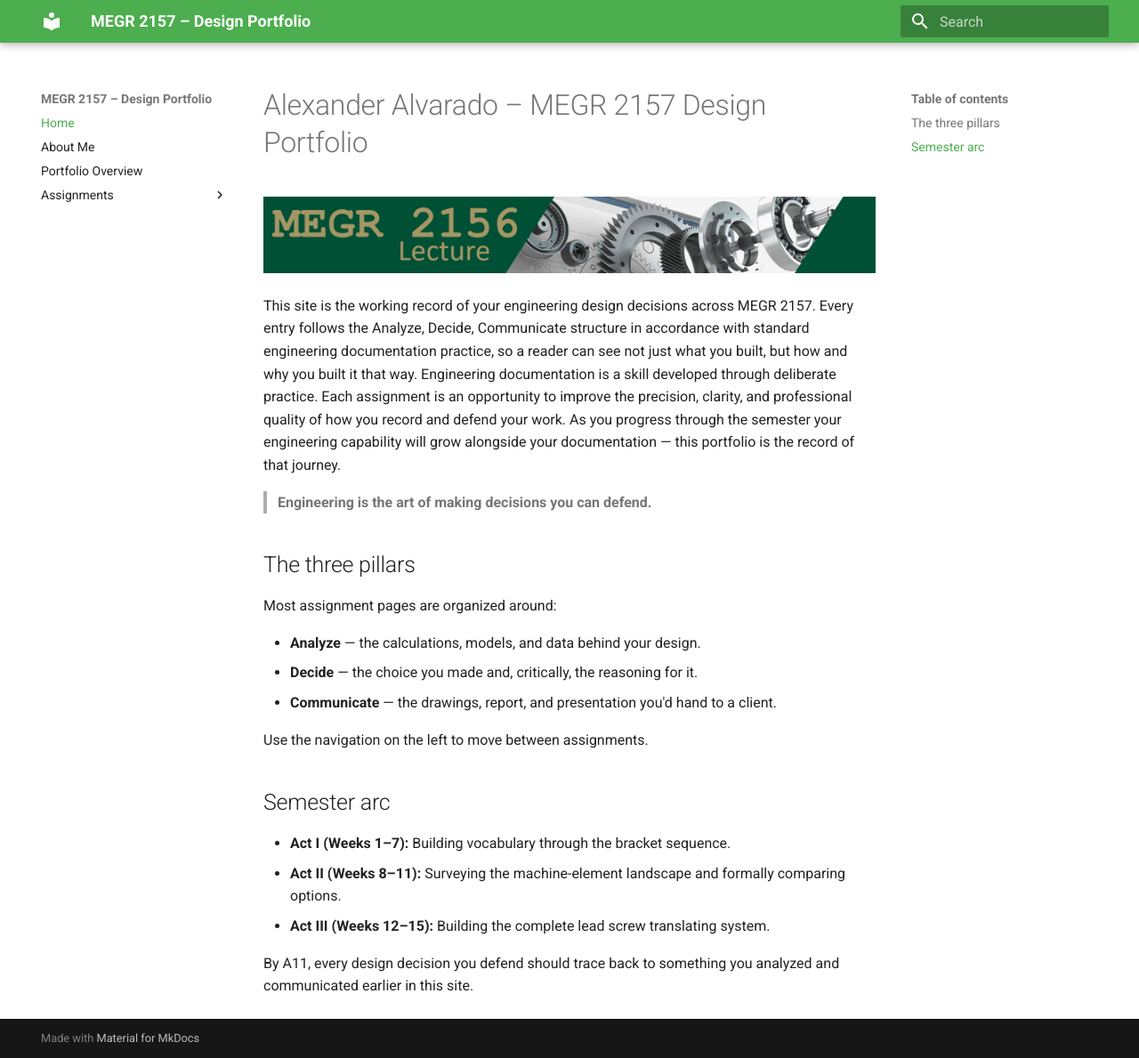
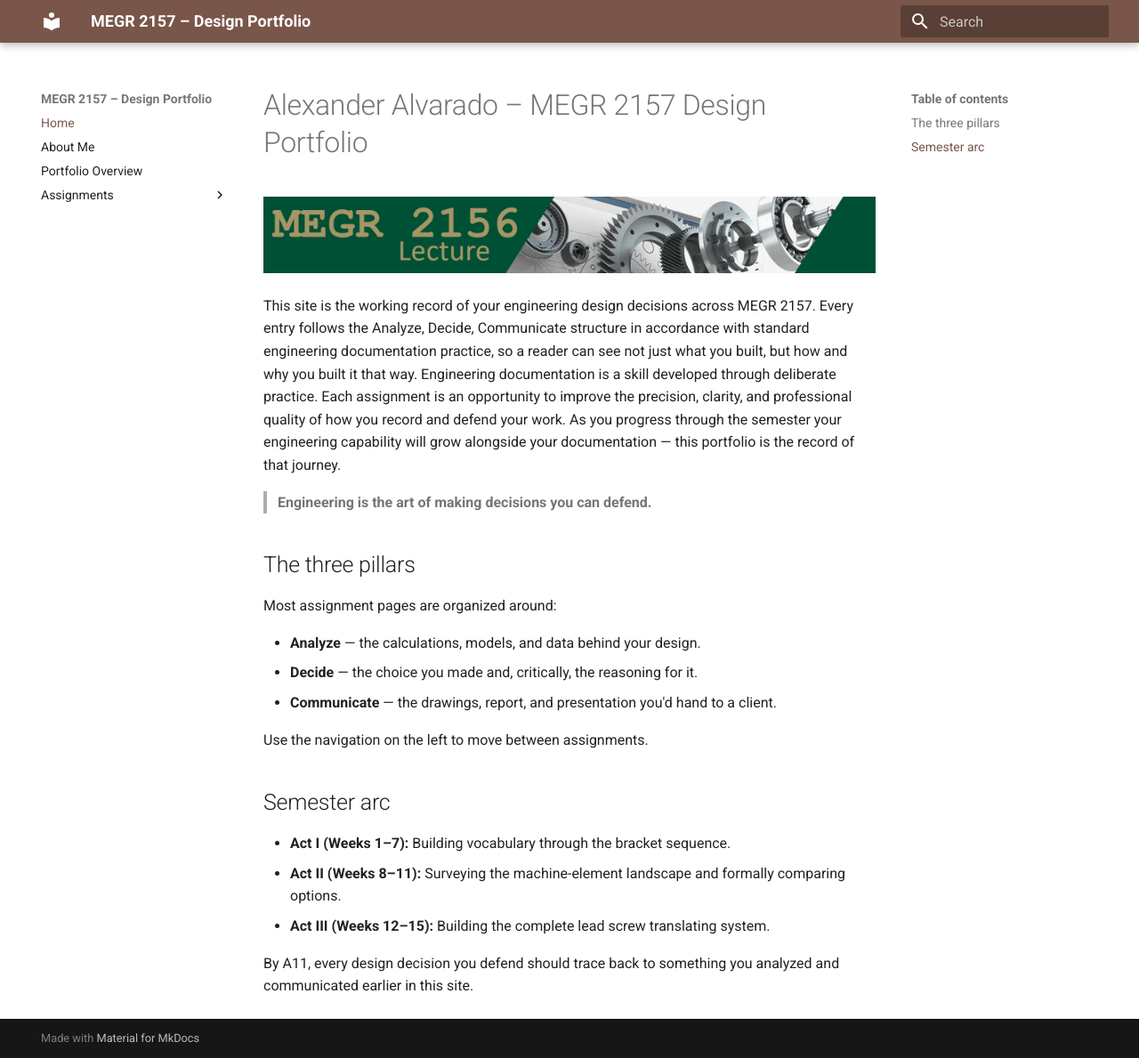
Before and after one commit to AlexanderAlvarado42/alexanderalvarado-s-megr2157-portfolio, an MkDocs documentation site: the page built from docs/index.md, in a window 1280 px wide and 1189 px high. Shown: the whole window at 89% size. Built offline with MkDocs 1.6.1 and Material for MkDocs 9.7.7, drawn with Linux system fonts in a browser that asks for light colours.

Commit message:
Update mkdocs.yml

```diff
--- a/mkdocs.yml
+++ b/mkdocs.yml
@@ -4,7 +4,7 @@ site_description: Design portfolio documentation, built with the Analyze / Decid
 theme:
   name: material
   palette:
-    primary: green
+    primary: brown
   features:
     - navigation.instant
     - navigation.tracking
```
